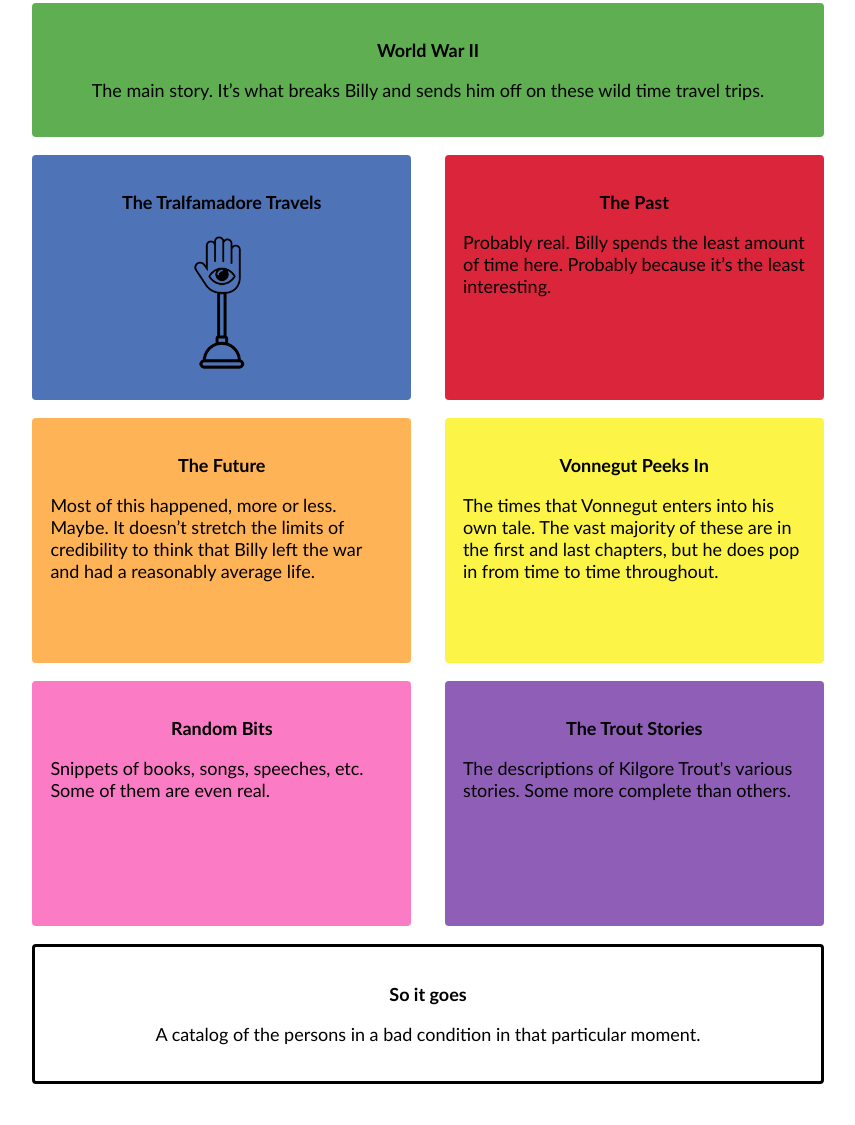
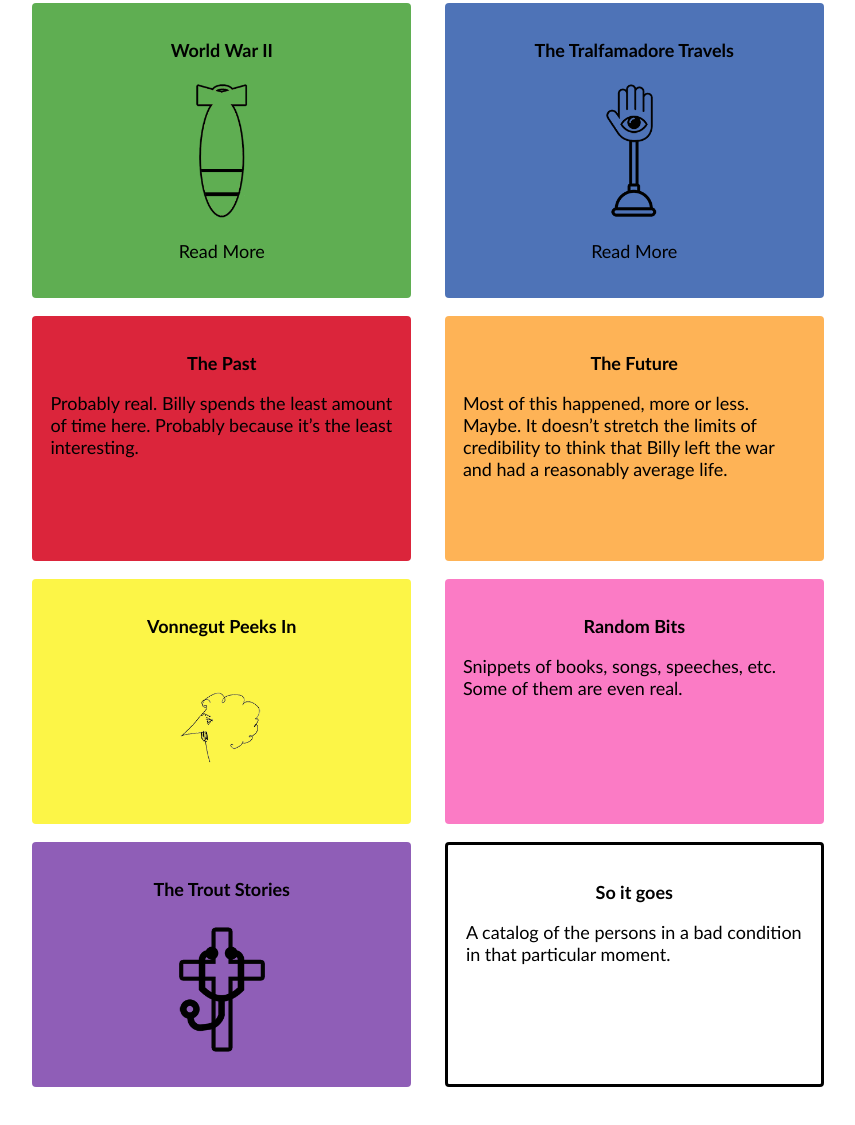
Before and after one commit to FuturePhronesis/jhp, a plain HTML site: page rosesandmustardgas.html in a window 1280 px wide. Shown: the part 1019-2144 px from the top of the page, without its empty margins (212-1067 px from the left). Drawn offline with Linux system fonts and the light colour scheme.

Commit message:
still working on icons

```diff
--- a/css/landing-pages.css
+++ b/css/landing-pages.css
@@ -160,25 +160,25 @@ p.lp {
     opacity: 1;
 }
 
-#logo-holder {
+#icon-holder {
     position:relative;
 }
-#logo-holder .rose-icon {
+#icon-holder .rose-icon {
     transition: opacity 0.3s ease-in-out;
 }
-#logo-holder .rose-text {
+#icon-holder .rose-text {
     transition: opacity 0.3s ease-in-out;
 }
-#logo-holder .rose-text {
+#icon-holder .rose-text {
     position:absolute;
     width: 94%;
     margin: -115 auto;
     opacity:0;
 }
-#logo-holder:hover .rose-icon {
+#icon-holder:hover .rose-icon {
     opacity:0;
 }
-#logo-holder:hover .rose-text {
+#icon-holder:hover .rose-text {
     opacity:1;
 }
 
@@ -216,7 +216,7 @@ p.lp {
     opacity: 1;
 }
 
-.home-box-green,
+/*.home-box-green,
 .home-box-sig {
     background: #5fae52;
     min-height: 115px;
@@ -224,7 +224,7 @@ p.lp {
     margin: 0 0 1rem;
     border-radius: 4px;
     text-align: center;
-}
+}*/
 
 .home-box-red {
     background: #db253b;
--- a/rosesandmustardgas.html
+++ b/rosesandmustardgas.html
@@ -88,19 +88,24 @@
         <strong>I’ve divided the book into six distinct sections. They are color coded for easy identification.</strong>
         <div class="article-pad"></div>
         <div class="row">
-            <div class="small-12 medium-12 large-12 columns">
-                <div class="home-box-green">
+            <div class="small-12 medium-6 large-6 columns">
+                <div id="icon-holder">
+                    <div class="home-box-green">
                     <p class="lp"><strong>World War II</strong></p>
-                    <p>The main story. It’s what breaks Billy and sends him off on these wild time travel trips.</p>
+                        <img class="rose-icon" src="images/rosemustard/bomb-icon.png"/>
+                    <div class="rose-text">The main story. It’s what breaks Billy and sends him off on these wild time travel trips.</div>
+                        <p class="lp">Read More</p>
+                </div>
                 </div>
             </div>
             <div class="small-12 medium-6 large-6 columns">
-                <div id="logo-holder">
+                <div id="icon-holder">
                     <div class="home-box-blue">
                     <p class="lp"><strong>The Tralfamadore Travels</strong></p>
                     <img class="rose-icon" src="images/rosemustard/tralf-icon.png"/>
                     <div class="rose-text">Billy’s time traveling to, and living on, the planet of Tralfamadore. I’m wagering that these
                         didn’t happen. But, in an infinite world, who knows? Search <em>me</em>.</div>
+                        <p class="lp">Read More</p>
                     </div>
                 </div>
             </div>
@@ -119,10 +124,13 @@
                 </div>
             </div>
             <div class="small-12 medium-6 large-6 columns">
-            <div class="home-box-yellow">
+            <div id="icon-holder">
+                <div class="home-box-yellow">
                 <p class="lp"><strong>Vonnegut Peeks In</strong></p>
-                <p>The times that Vonnegut enters into his own tale. The vast majority of these are in the first
-                    and last chapters, but he does pop in from time to time throughout.</p>
+                <img class="rose-icon" src="images/rosemustard/vonn-icon.png"/>
+                <div class="rose-text">The times that Vonnegut enters into his own tale. The vast majority of these are in the first
+                    and last chapters, but he does pop in from time to time throughout.</div>
+                </div>
             </div>
         </div>
             <div class="small-12 medium-6 large-6 columns">
@@ -132,12 +140,15 @@
             </div>
         </div>
             <div class="small-12 medium-6, large-6 columns">
-            <div class="home-box-purple">
+            <div id="icon-holder">
+                <div class="home-box-purple">
                 <p class="lp"><strong>The Trout Stories</strong></p>
-                <p>The descriptions of Kilgore Trout's various stories. Some more complete than others.</p>
+                    <img class="rose-icon" src="images/rosemustard/trout-icon.png"/>
+                <div class="rose-text">The descriptions of Kilgore Trout's various stories. Some more complete than others.</div>
             </div>
         </div>
-        <div class="small-12, medium-12, large-12 columns end">
+            </div>
+        <div class="small-12, medium-6, large-6 columns end">
             <div class="home-box-sig">
                 <p class="lp"><strong>So it goes</strong></p>
                 <p>A catalog of the persons in a bad condition in that particular moment.</p>
```
Also changed, not shown: images/rosemustard/bomb-icon.png (added), images/rosemustard/trout-icon.png (added), images/rosemustard/vonn-icon.png (added).
